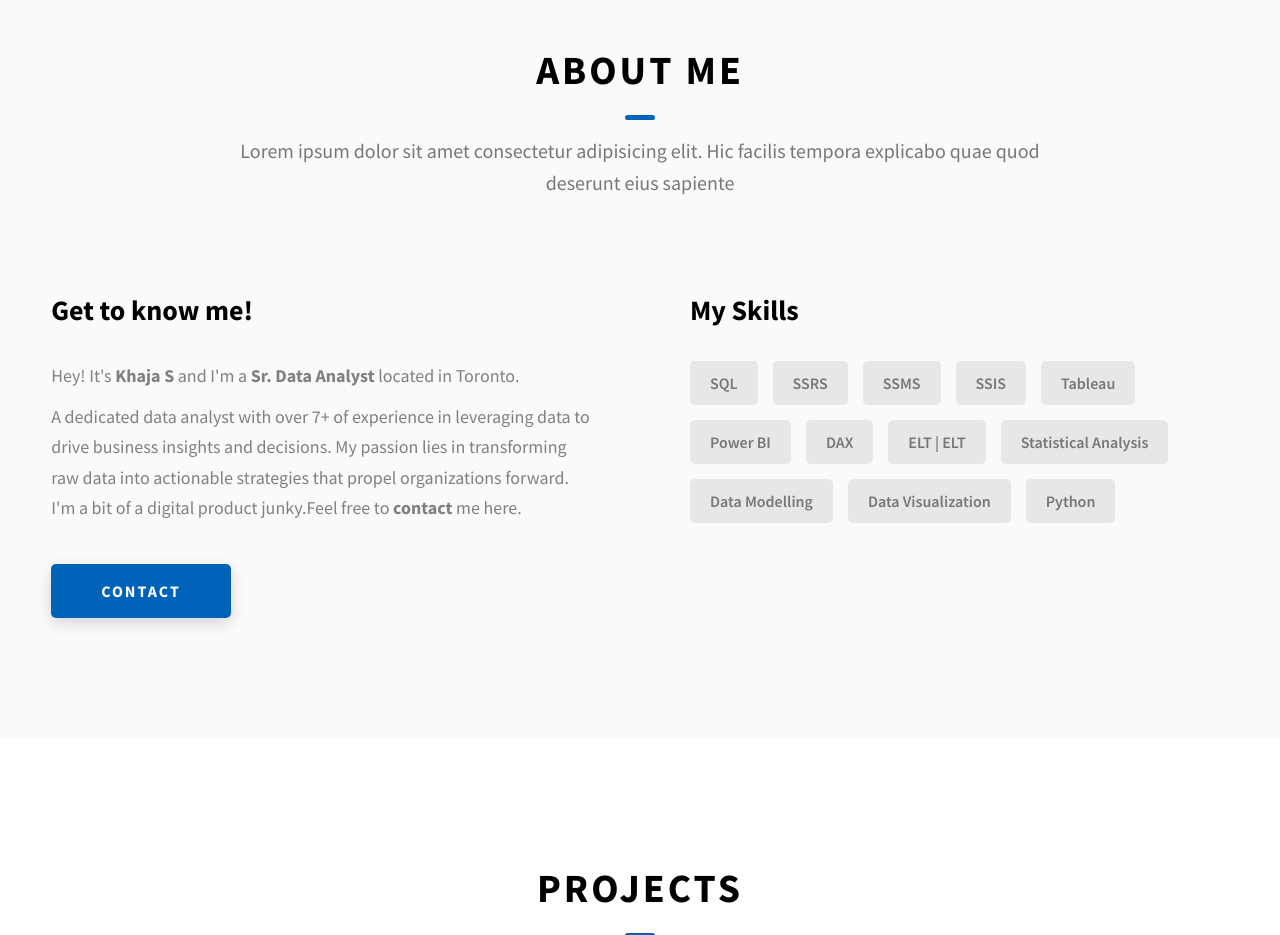
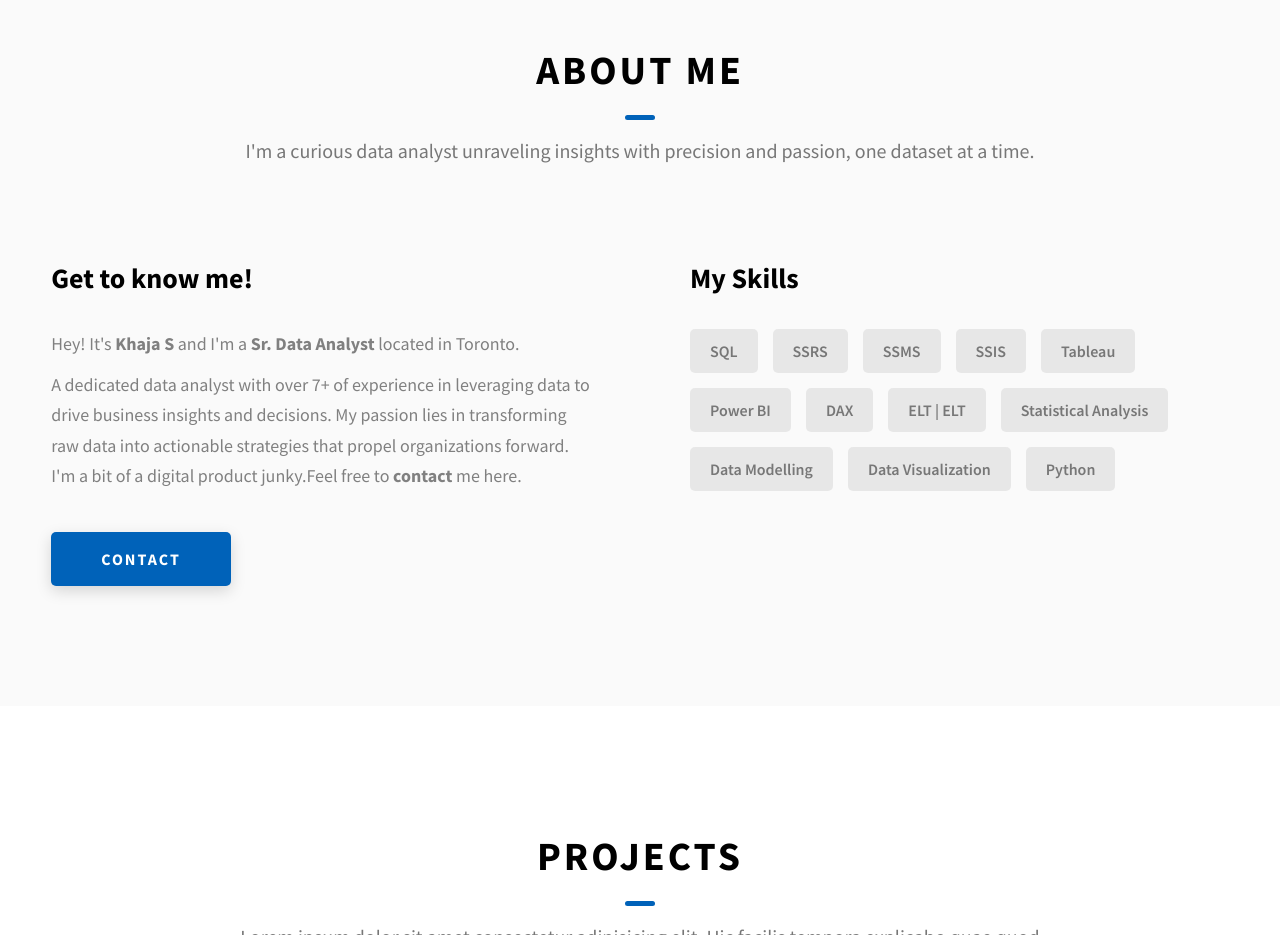
Before and after one commit to Hafeezuddin-DA/Hafeezuddin-DA.github.io, a website: page index.html in a window 1280 px wide. Shown: the part 880-1815 px from the top of the page. Drawn offline with Linux system fonts and the light colour scheme.

Commit message:
About me header changes

```diff
--- a/index.html
+++ b/index.html
@@ -115,8 +115,7 @@
         <h2 class="heading heading-sec heading-sec__mb-med">
           <span class="heading-sec__main">About Me</span>
           <span class="heading-sec__sub">
-            Lorem ipsum dolor sit amet consectetur adipisicing elit. Hic facilis
-            tempora explicabo quae quod deserunt eius sapiente
+            I'm a curious data analyst unraveling insights with precision and passion, one dataset at a time.
           </span>
         </h2>
         <div class="about__content">
@@ -273,7 +272,6 @@
                   alt="icon"
                 />
               </a>
-
             </div>
           </div>
           <div class="main-footer__row main-footer__row-2">
@@ -283,8 +281,6 @@
             </p>
           </div>
         </div>
-
-        <!-- If you give me some credit or shoutout here by linking to my website, then it will be a big thing for me and will help me a lot :) -->
         <div class="main-footer__lower">
           &copy; Copyright 2024.
         </div>
```
